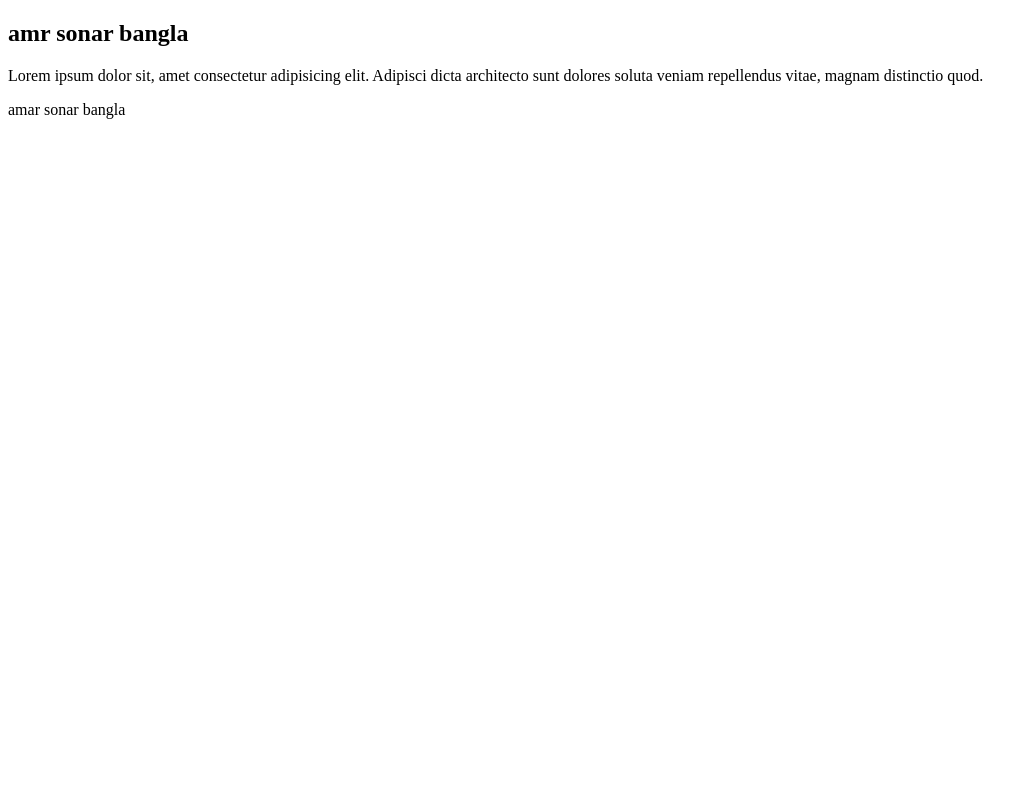
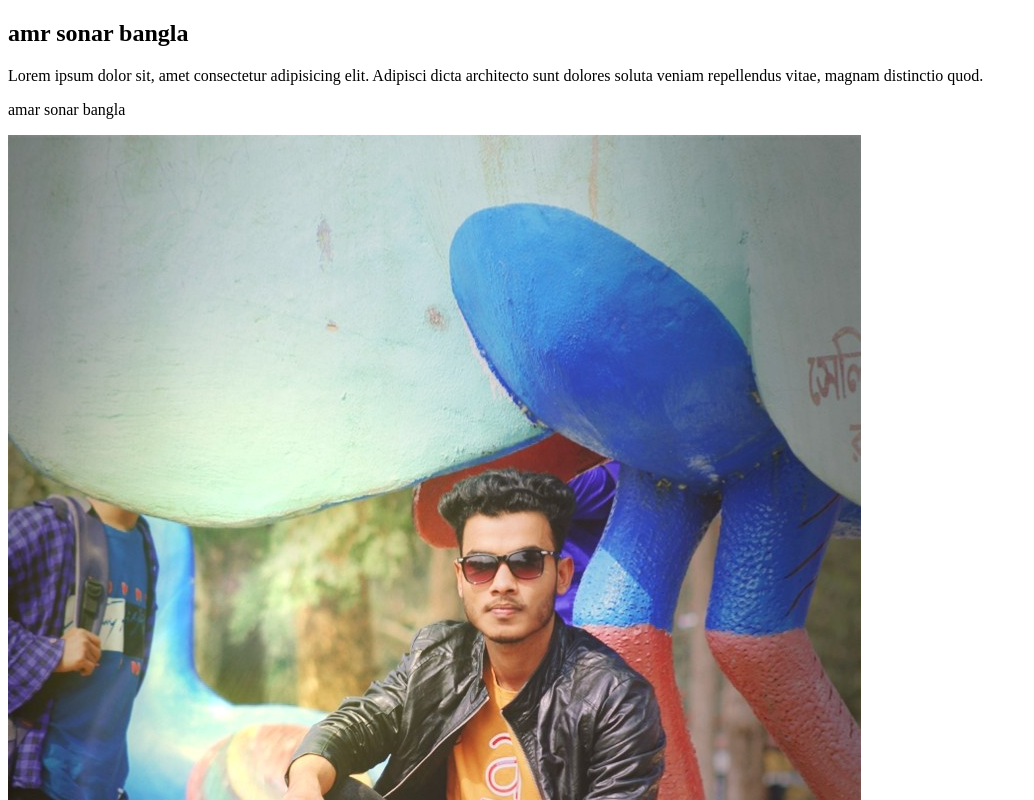
Before and after one commit to arasad1/my-third-repo, a plain HTML site: page index.html in a window 1280 px wide. Shown: the top 800 px of the page, without its empty margins (0-1034 px from the left). Drawn offline with Linux system fonts and the light colour scheme.

Commit message:
asad pic

```diff
--- a/index.html
+++ b/index.html
@@ -17,6 +17,7 @@
           repellendus vitae,
          magnam distinctio quod.</p>
          <p>amar sonar bangla</p>
+         <img src="PicsArt_04-17-12.47.58.jpg" alt="asad pic">
 
 </body>
 </html>
```
Also changed, not shown: PicsArt_04-17-12.47.58.jpg (added).
